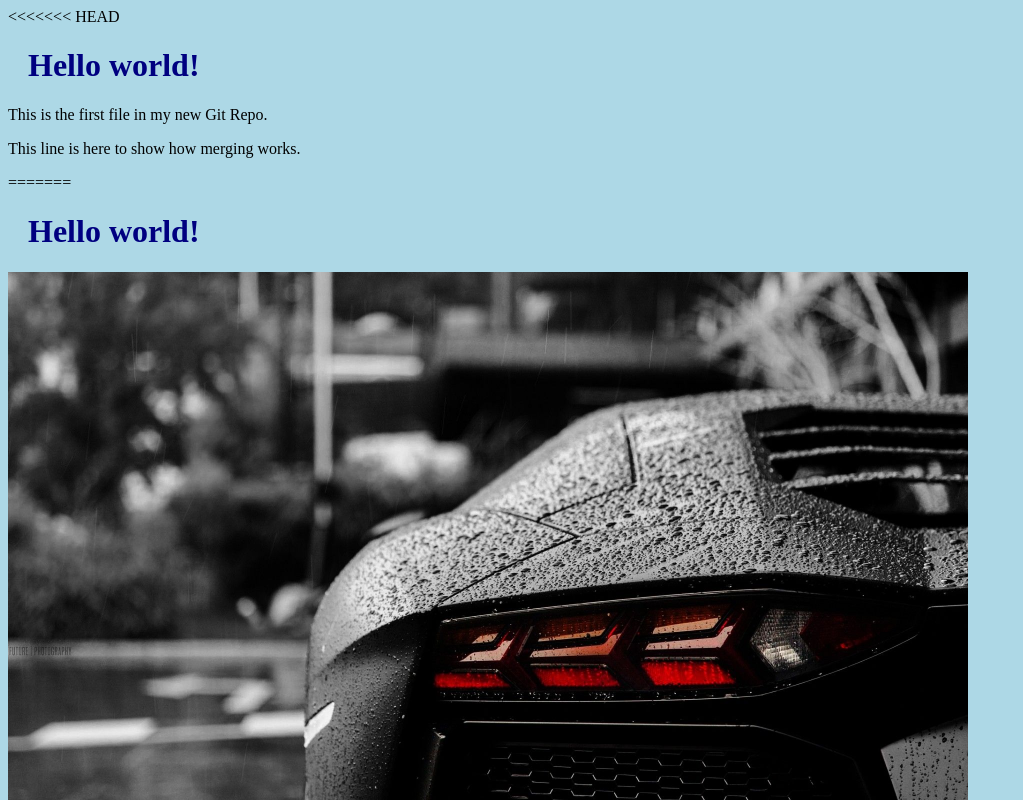
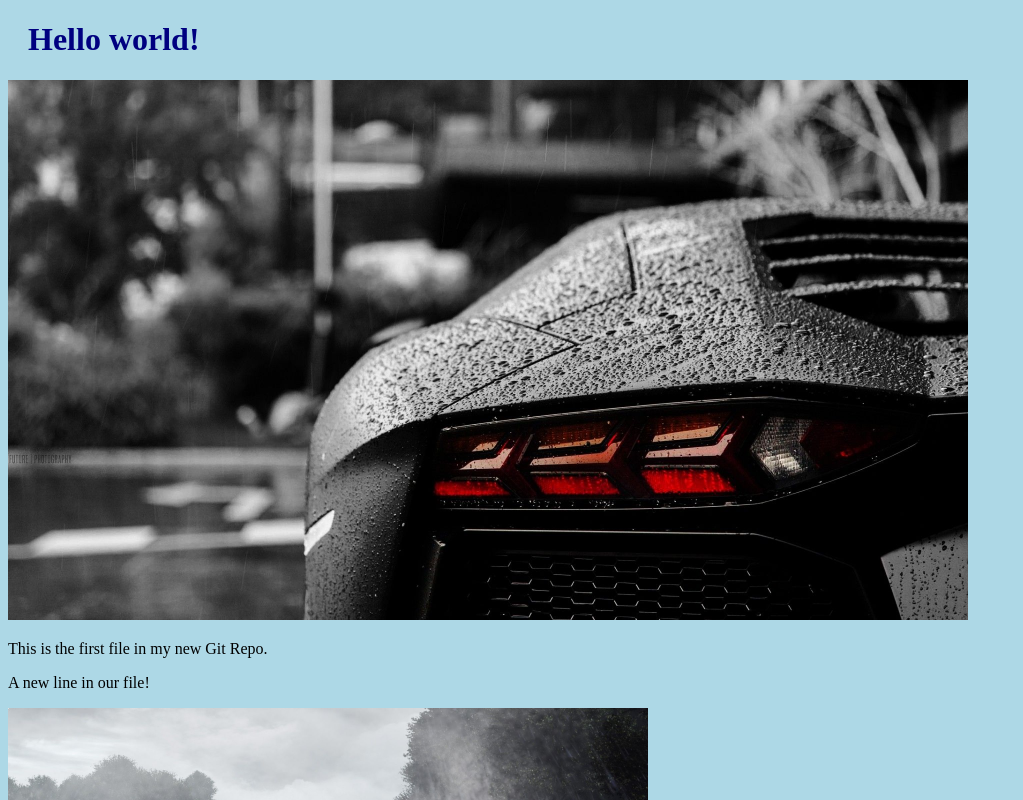
Before and after one commit to Fenil-Patel-09/hello-world, a plain HTML site: page index.html in a window 1280 px wide. Shown: the top 800 px of the page, without its empty margins (0-1023 px from the left). Drawn offline with Linux system fonts and the light colour scheme.

Commit message:
conflict fixed and merged with branch1

```diff
--- a/index.html
+++ b/index.html
@@ -8,18 +8,11 @@
 
 <body>
 
-<<<<<<< HEAD
-<h1>Hello world!</h1>
-<p>This is the first file in my new Git Repo.</p>
-<p>This line is here to show how merging works.</p>
-
-=======
     <h1>Hello world!</h1>
     <div><img src="image1.jpg" alt="Hello World from Space" style="width:100%;max-width:960px"></div>
     <p>This is the first file in my new Git Repo.</p>
     <p>A new line in our file!</p>
     <div><img src="image2.jpg" alt="Hello Git" style="width:100%;max-width:640px"></div>
->>>>>>> branch1
 </body>
 
 </html>
```
